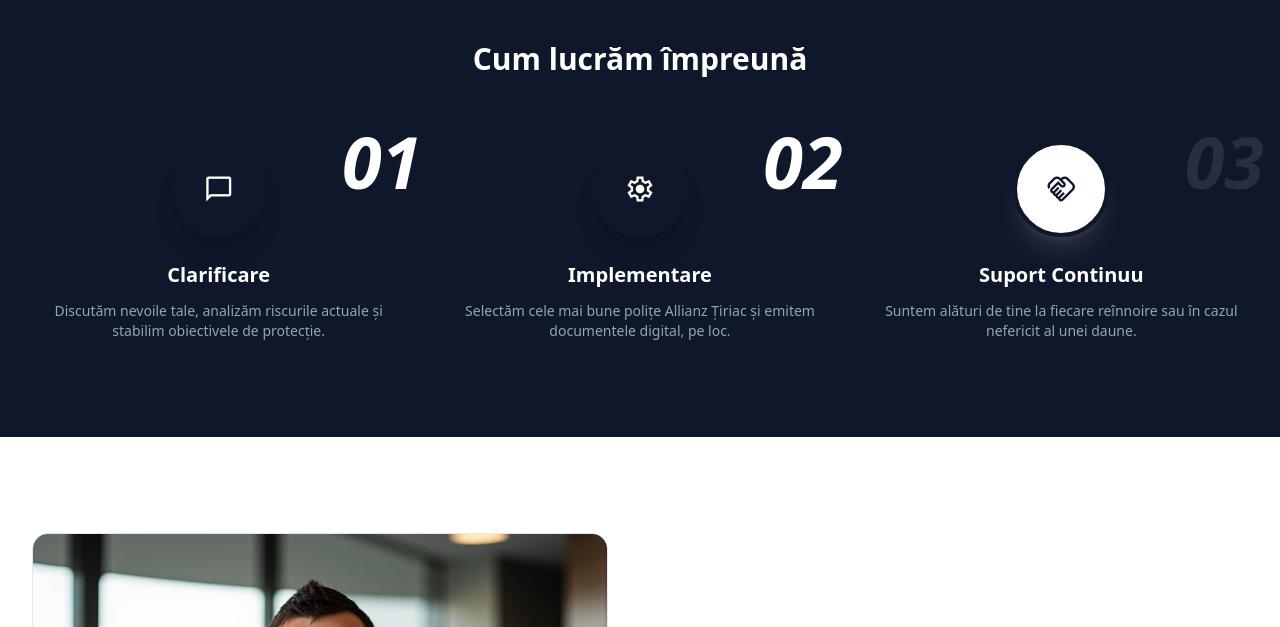
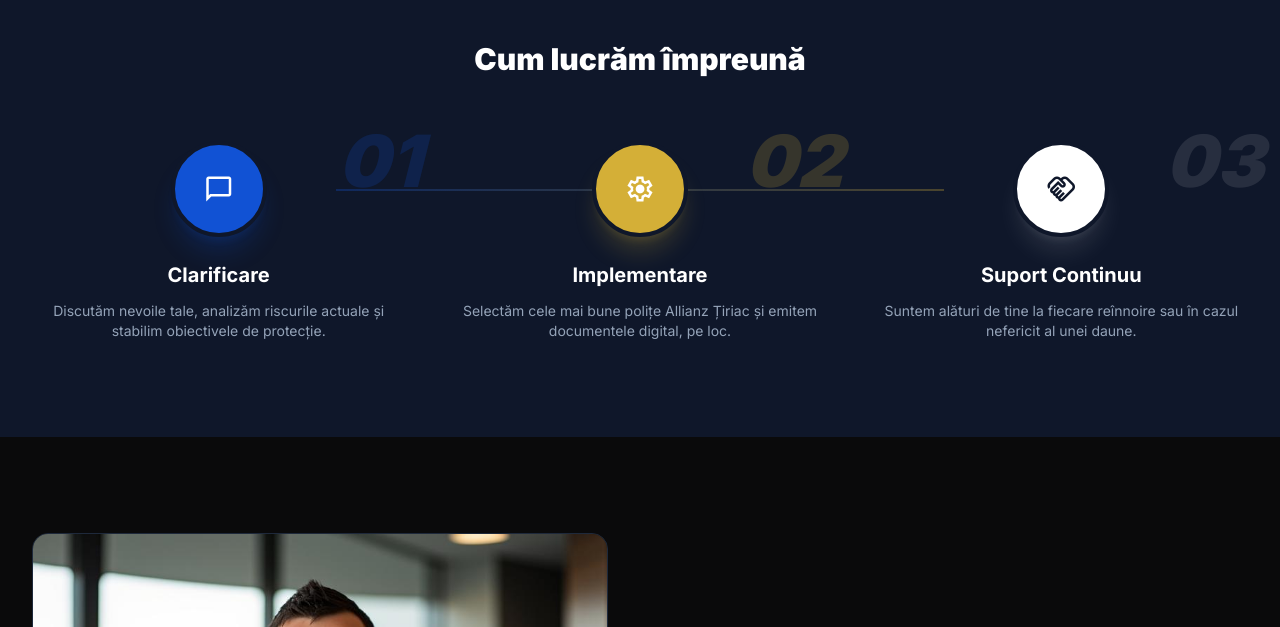
Before and after one commit to h4ndr31/Allianz-Tiriac-Otopeni, a plain HTML site: page index.html in a window 1280 px wide. Shown: the part 2440-3067 px from the top of the page. Drawn offline with nearby package versions, Linux system fonts and the light colour scheme.

Commit message:
Update index.html

```diff
--- a/index.html
+++ b/index.html
@@ -1,5 +1,6 @@
 <!DOCTYPE html>
-<html class="dark" lang="ro">
+<html class="dark scroll-smooth" lang="ro">
+
 <head>
 <meta charset="utf-8"/>
 
@@ -51,6 +52,40 @@
 </script>
 
 <script src="https://cdn.tailwindcss.com?plugins=forms,container-queries"></script>
+<script id="tailwind-config">
+  tailwind.config = {
+    darkMode: "class",
+    theme: {
+      extend: {
+        colors: {
+          "primary": "#1152d4",
+          "accent-gold": "#d4af37",
+          "background-light": "#f6f6f8",
+          "background-dark": "#0a0a0b",
+          "card-dark": "#161b22"
+        },
+        fontFamily: {
+          "display": ["Inter", "sans-serif"]
+        },
+        borderRadius: {
+          "DEFAULT": "0.25rem",
+          "lg": "0.5rem",
+          "xl": "0.75rem",
+          "full": "9999px"
+        }
+      }
+    }
+  }
+</script>
+
+<style>
+  .material-symbols-outlined {
+    font-variation-settings: 'FILL' 0, 'wght' 400, 'GRAD' 0, 'opsz' 24;
+  }
+  .gold-glow {
+    text-shadow: 0 0 10px rgba(212, 175, 55, 0.3);
+  }
+</style>
 
 <link href="https://fonts.googleapis.com/css2?family=Inter:wght@300;400;500;600;700;800;900&display=swap" rel="stylesheet"/>
 <link href="https://fonts.googleapis.com/css2?family=Material+Symbols+Outlined:wght,FILL@100..700,0..1&display=swap" rel="stylesheet"/>
@@ -354,6 +389,8 @@
       alt="Andrei Dumitru, consultant autorizat Allianz Țiriac în Otopeni"
       class="w-full h-full object-cover"
     />
+  </div>
+
   <div class="absolute -bottom-6 -right-6 bg-primary p-8 rounded-2xl shadow-2xl">
     <div class="text-4xl font-black text-white">10+</div>
     <div class="text-xs font-bold text-blue-100 uppercase tracking-widest">Ani de expertiză</div>
```
Lines whose indentation alone changed are shown as unchanged.
